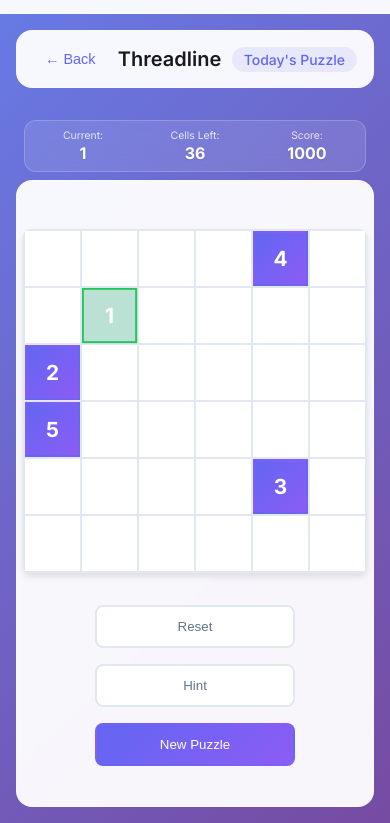
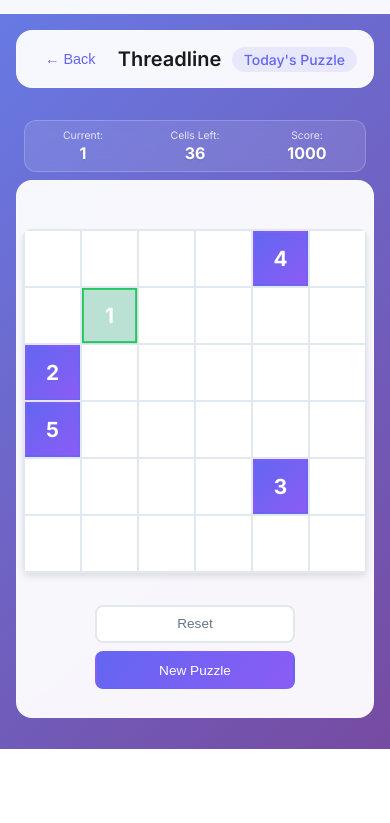
Before and after one commit to irshadpcind/moonlightartspace, a plain HTML site: page index.html in a window 390 px wide. Both pictures are taken after a click on the button "Threadline". Shown: the part 95-918 px from the top of the page. After the commit the page ends 844 px from the top, so only its background shows below. Drawn offline with Linux system fonts and the light colour scheme.

Commit message:
Add files via upload

```diff
--- a/styles.css
+++ b/styles.css
@@ -876,6 +876,23 @@ body {
         font-size: 1.1rem;
     }
 
+    /* Mobile buttons - hide hint, compact layout */
+    .horizontal-controls {
+        gap: 0.75rem;
+        margin: 1rem 0;
+    }
+
+    .horizontal-controls .control-btn {
+        min-width: 100px;
+        padding: 0.75rem 1rem;
+        font-size: 0.9rem;
+    }
+
+    /* Hide hint button on mobile */
+    .horizontal-controls .control-btn:nth-child(2) {
+        display: none;
+    }
+
     .game-content {
         padding: 1rem;
     }
@@ -954,6 +971,23 @@ body {
     .top-stats .status-value {
         font-size: 1rem;
     }
+
+    /* Extra small screens - compact buttons */
+    .horizontal-controls {
+        gap: 0.5rem;
+        margin: 0.75rem 0;
+    }
+
+    .horizontal-controls .control-btn {
+        min-width: 90px;
+        padding: 0.6rem 0.8rem;
+        font-size: 0.85rem;
+    }
+
+    /* Hide hint button on small screens too */
+    .horizontal-controls .control-btn:nth-child(2) {
+        display: none;
+    }
 }
 
 /* Dark mode support */
```
